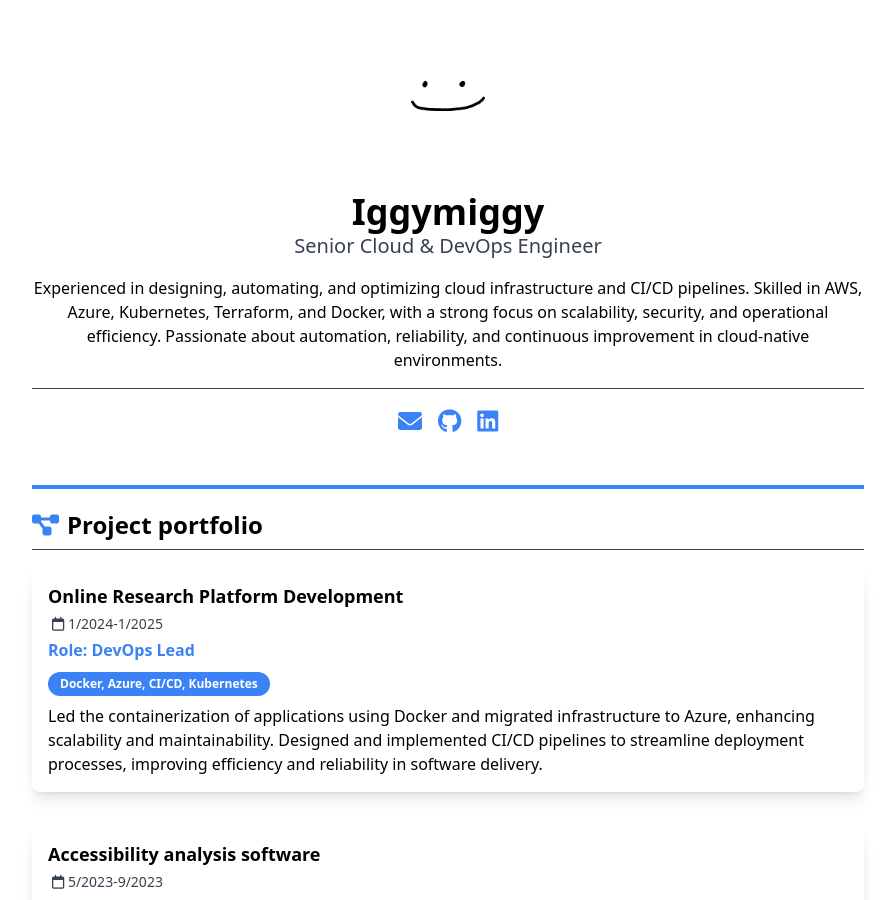
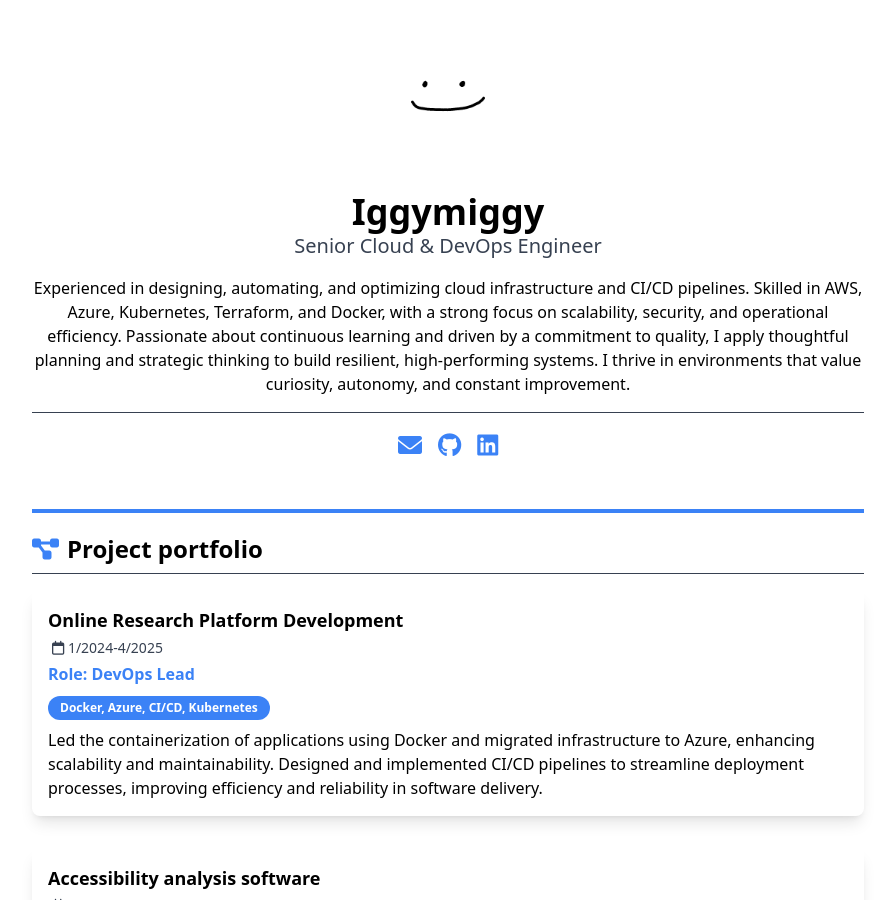
Before and after one commit to iggymiggy/iggymiggy.github.io, a Jekyll site: the page built from index.html, in a window 1280 px wide and 900 px high. Shown: the whole window, without its empty margins (192-1087 px from the left). Built offline with Jekyll 4.4.1, drawn with Linux system fonts in a browser that asks for light colours; nearby versions of some CDN libraries.

Commit message:
Modified description

```diff
--- a/_data/resume.yaml
+++ b/_data/resume.yaml
@@ -1,7 +1,7 @@
 name: 'Iggymiggy'
 title: 'Senior Cloud & DevOps Engineer'
 description: |
-  Experienced in designing, automating, and optimizing cloud infrastructure and CI/CD pipelines. Skilled in AWS, Azure, Kubernetes, Terraform, and Docker, with a strong focus on scalability, security, and operational efficiency. Passionate about automation, reliability, and continuous improvement in cloud-native environments.
+  Experienced in designing, automating, and optimizing cloud infrastructure and CI/CD pipelines. Skilled in AWS, Azure, Kubernetes, Terraform, and Docker, with a strong focus on scalability, security, and operational efficiency. Passionate about continuous learning and driven by a commitment to quality, I apply thoughtful planning and strategic thinking to build resilient, high-performing systems. I thrive in environments that value curiosity, autonomy, and constant improvement.
 
 avatar:
   enabled: true
@@ -34,7 +34,7 @@ sections:
           role: 'DevOps Lead'
           technologies: 'Docker, Azure, CI/CD, Kubernetes'
           description: 'Led the containerization of applications using Docker and migrated infrastructure to Azure, enhancing scalability and maintainability. Designed and implemented CI/CD pipelines to streamline deployment processes, improving efficiency and reliability in software delivery.'
-          date: '1/2024-1/2025'
+          date: '1/2024-4/2025'
         - title: 'Accessibility analysis software'
           role: "Cloud Architect"
           technologies: "Azure, Pulumi, Kubernetes"
```
